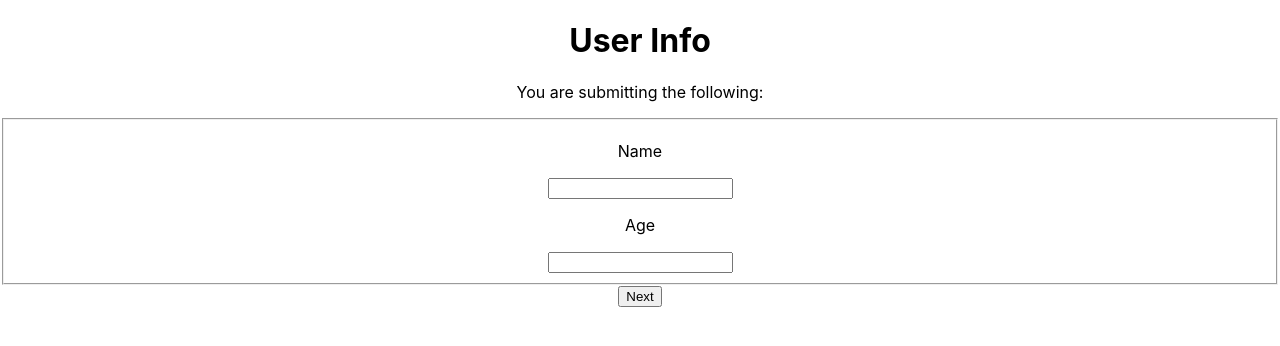
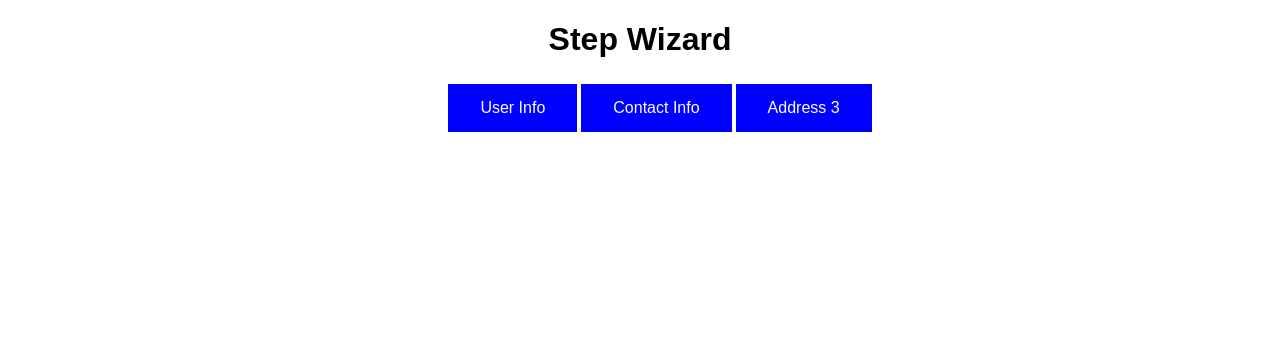
Before and after one commit to rschreck/multi-step-wizard, a React (Create React App) app: page / in a window 1280 px wide. Shown: the top 346 px of the page. Built offline with nearby package versions, Linux system fonts and the light colour scheme.

Commit message:
Added stepWizard

```diff
--- a/src/App.css
+++ b/src/App.css
@@ -1,38 +1,4 @@
 .App {
+  font-family: sans-serif;
   text-align: center;
 }
-
-.App-logo {
-  height: 40vmin;
-  pointer-events: none;
-}
-
-@media (prefers-reduced-motion: no-preference) {
-  .App-logo {
-    animation: App-logo-spin infinite 20s linear;
-  }
-}
-
-.App-header {
-  background-color: #282c34;
-  min-height: 100vh;
-  display: flex;
-  flex-direction: column;
-  align-items: center;
-  justify-content: center;
-  font-size: calc(10px + 2vmin);
-  color: white;
-}
-
-.App-link {
-  color: #61dafb;
-}
-
-@keyframes App-logo-spin {
-  from {
-    transform: rotate(0deg);
-  }
-  to {
-    transform: rotate(360deg);
-  }
-}
--- a/src/App.js
+++ b/src/App.js
@@ -5,6 +5,8 @@ import { BrowserRouter as Router, Routes, Route } from "react-router-dom";
 import { Contact } from "./Components/Contact";
 import { UserInfo } from "./Components/UserInfo";
 import { AddressInfo } from "./Components/AddressInfo";
+import { StepWizard } from "./Components/StepWizard";
+
 function App() {
   const AppStateContext = createContext({});
   //maybe no need to use context
@@ -14,7 +16,8 @@ function App() {
       <AppStateContext.Provider value={""}>
         <Router>
           <Routes>
-            <Route path="/" element={<UserInfo />} />
+            <Route path="/" element={<StepWizard />} />
+            <Route path="/user" element={<UserInfo />} />
             <Route path="/contact" element={<Contact />} />
             <Route path="/address" element={<AddressInfo />} />
           </Routes>
--- /dev/null
+++ b/src/Components/StepWizard.jsx
@@ -0,0 +1,47 @@
+import React, { useState } from "react";
+import { UserInfo } from "./UserInfo";
+import { Contact } from "./Contact";
+import { AddressInfo } from "./AddressInfo";
+
+const StepWizard = () => {
+  const [currentStep, setCurrentStep] = useState(0);
+
+  return (
+    <div>
+      <h1>Step Wizard</h1>
+      <ul>
+        <li>
+          <button
+            className={currentStep === 1 ? "button-green" : ""}
+            onClick={() => setCurrentStep(1)}
+          >
+            User Info
+          </button>
+        </li>
+        <li>
+          <button
+            className={currentStep === 2 ? "button-green" : ""}
+            onClick={() => setCurrentStep(2)}
+          >
+            Contact Info
+          </button>
+        </li>
+        <li>
+          <button
+            className={currentStep === 3 ? "button-green" : ""}
+            onClick={() => setCurrentStep(3)}
+          >
+            Address 3
+          </button>
+        </li>
+      </ul>
+      <div>
+        {currentStep === 1 && <UserInfo />}
+        {currentStep === 2 && <Contact />}
+        {currentStep === 3 && <AddressInfo />}
+      </div>
+    </div>
+  );
+};
+
+export { StepWizard };
--- a/src/Components/UserInfo.jsx
+++ b/src/Components/UserInfo.jsx
@@ -1,5 +1,7 @@
 import React, { useReducer, useState } from "react";
 import { useNavigate } from "react-router-dom";
+import styles from "./index.module.css";
+
 const formReducer = (state, event) => {
   return {
     ...state,
@@ -46,50 +48,52 @@ function UserInfo() {
   };
 
   return (
-    <div>
-      <h1>User Info</h1>
-      <div>
-        You are submitting the following:
-        <ul>
+    <div className={`${styles.container} container`}>
+      <div className="box">
+        <h4>User Info</h4>
+        {/* <ul>
           {Object.entries(formData).map(([name, value]) => (
             <li key={name}>
               <strong>{name}</strong>:{value.toString()}
             </li>
           ))}
-        </ul>
+        </ul> */}
         <p>{errorData}</p>
-      </div>
+
         <form onSubmit={handleSubmit}>
           <fieldset>
-          <label>
-            <p>Name</p>
+            <div className="field">
+              <label className="label">Name </label>
               <input
                 name="name"
+                placeholder="name"
+                className="input"
                 onChange={(e) => {
                   setFormData(e);
                   validate(e.target.value, "name");
                 }}
                 value={formData.name || ""}
               />
-          </label>
-
-          <label>
-            <p>Age</p>
+            </div>
+            <div className="field">
+              <label className="label">Age </label>
               <input
                 name="age"
+                placeholder="age"
                 onChange={(e) => {
                   setFormData(e);
                   validate(e.target.value, "age");
                 }}
                 value={formData.age || ""}
               />
-          </label>
+            </div>
           </fieldset>
           <button type="submit" disabled={errorData.length > 0}>
             Next
           </button>
         </form>
       </div>
+    </div>
   );
 }
 export { UserInfo };
--- /dev/null
+++ b/src/Components/index.module.css
@@ -0,0 +1,4 @@
+.container {
+  max-width: 500px !important;
+  padding-top: 2rem;
+}
--- a/src/index.css
+++ b/src/index.css
@@ -1,13 +1,44 @@
 body {
   margin: 0;
-  font-family: -apple-system, BlinkMacSystemFont, 'Segoe UI', 'Roboto', 'Oxygen',
-    'Ubuntu', 'Cantarell', 'Fira Sans', 'Droid Sans', 'Helvetica Neue',
+  font-family: -apple-system, BlinkMacSystemFont, "Segoe UI", "Roboto", "Oxygen",
+    "Ubuntu", "Cantarell", "Fira Sans", "Droid Sans", "Helvetica Neue",
     sans-serif;
   -webkit-font-smoothing: antialiased;
   -moz-osx-font-smoothing: grayscale;
 }
 
 code {
-  font-family: source-code-pro, Menlo, Monaco, Consolas, 'Courier New',
+  font-family: source-code-pro, Menlo, Monaco, Consolas, "Courier New",
     monospace;
 }
+
+.container {
+  max-width: 500px !important;
+  padding-top: 2rem;
+}
+
+ul {
+  text-align: center;
+  list-style-type: none;
+}
+
+li {
+  display: inline; /* or 'inline-block' */
+}
+
+button {
+  background-color: blue;
+  border: none;
+  color: white;
+  padding: 15px 32px;
+  text-align: center;
+  text-decoration: none;
+  display: inline-block;
+  font-size: 16px;
+  margin: 4px 2px;
+  cursor: pointer;
+}
+
+.button-green {
+  background-color: green;
+}
```
Lines whose indentation alone changed are shown as unchanged.
